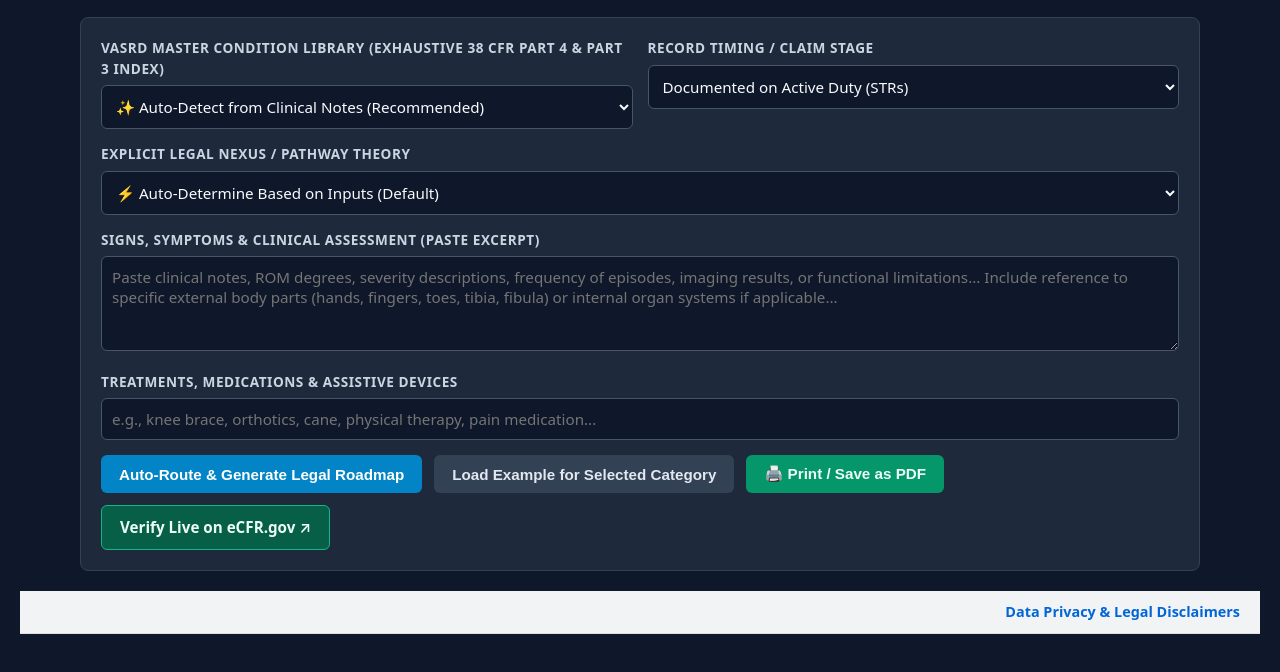
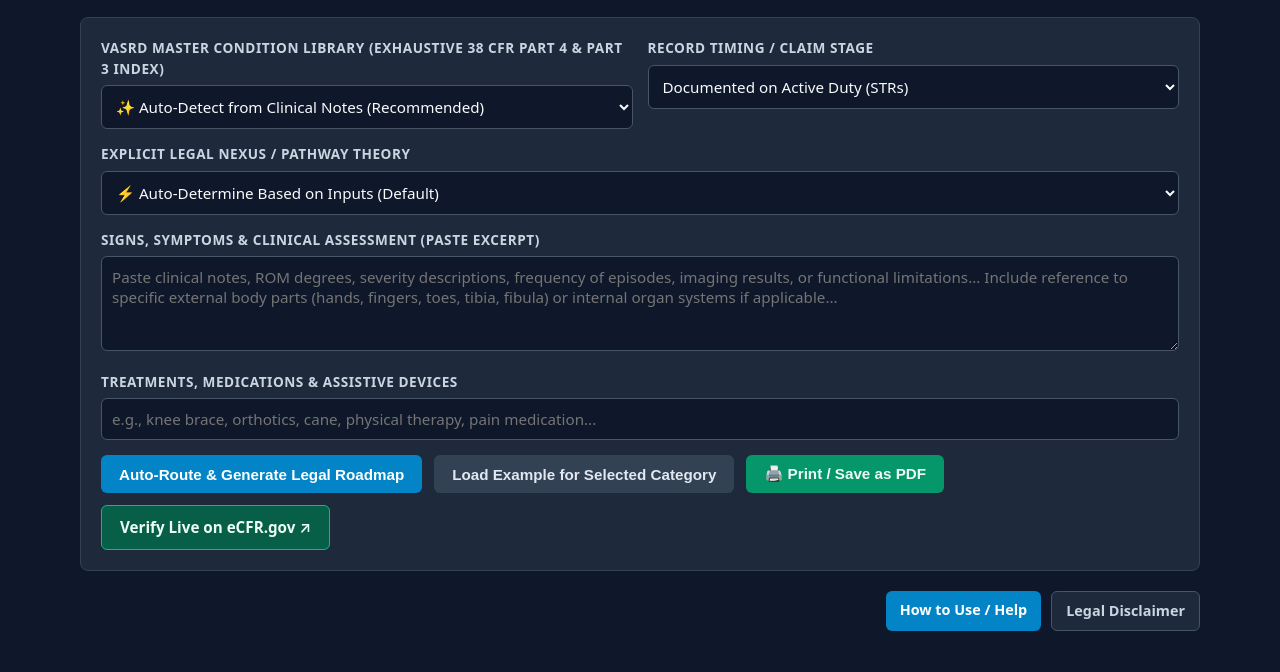
Before and after one commit to IndexNode-Studio/VASRD_mapper, a plain HTML site: page index.html in a window 1280 px wide. Shown: the part 106-778 px from the top of the page. Drawn offline with Linux system fonts and the light colour scheme.

Commit message:
Update index.html

```diff
--- a/index.html
+++ b/index.html
@@ -2483,8 +2483,9 @@ function analyzeInput() {
   document.getElementById("results").style.display = "block";
 }
 </script>
-  <div style="background: #f1f3f5; padding: 10px 20px; text-align: right; border-bottom: 1px solid #ddd; font-size: 0.9rem;">
-  <a href="disclaimer.html" style="color: #0366d6; text-decoration: none; font-weight: 600;">Data Privacy & Legal Disclaimers</a>
+  <div class="no-print" style="max-width: 1120px; margin: 0 auto 15px auto; display: flex; justify-content: flex-end; gap: 10px;">
+  <a href="help.html" style="background: #0284c7; color: #fff; padding: 8px 14px; border-radius: 6px; text-decoration: none; font-size: 0.9rem; font-weight: 600;">How to Use / Help</a>
+  <a href="disclaimer.html" style="background: #1e293b; color: #cbd5e1; border: 1px solid #475569; padding: 8px 14px; border-radius: 6px; text-decoration: none; font-size: 0.9rem; font-weight: 600;">Legal Disclaimer</a>
 </div>
 </body>
 </html>
```
